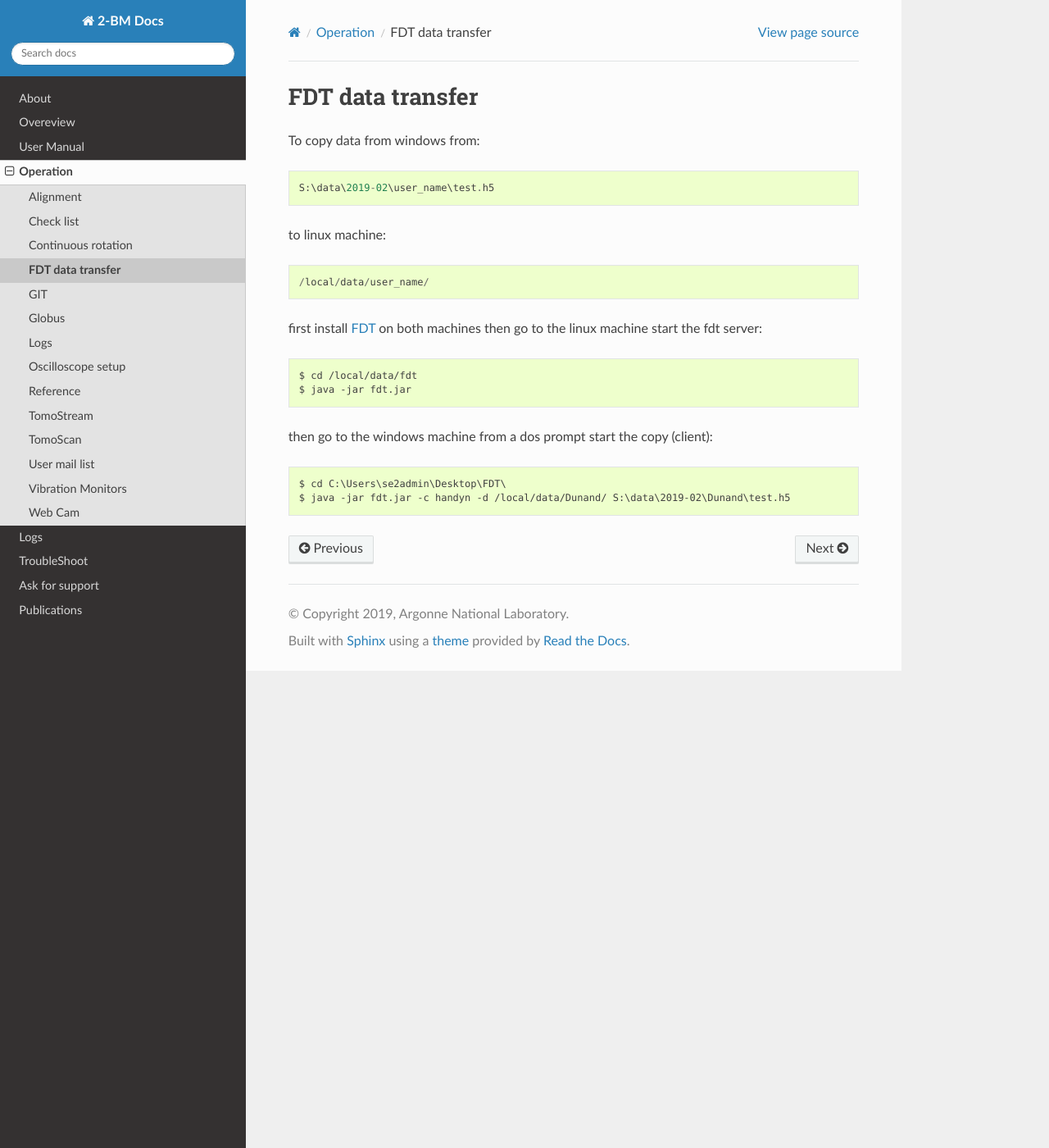
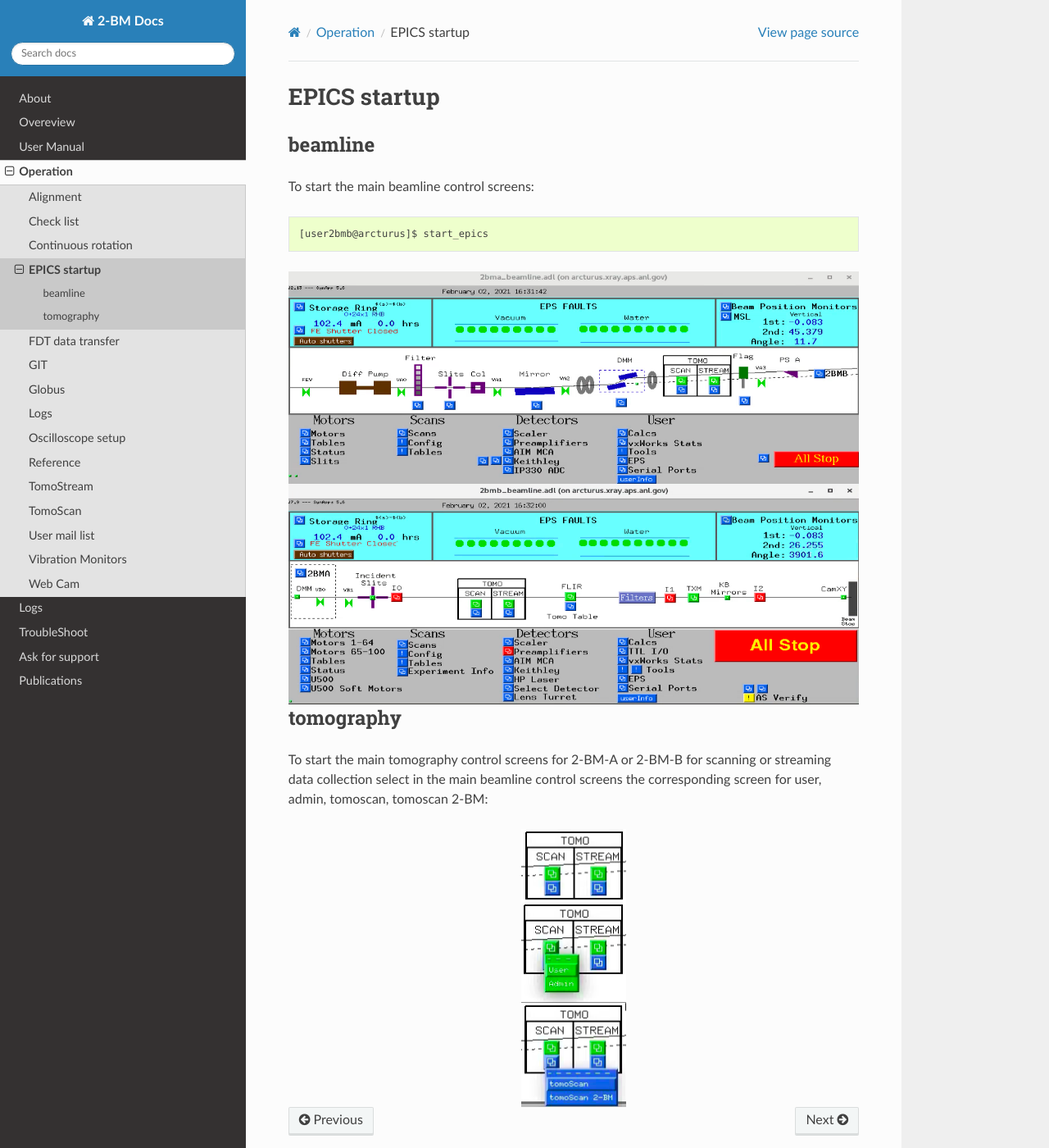
Before and after one commit to xray-imaging/2bm-docs, a Sphinx documentation site: the page built from docs/source/ops/item_004.rst, in a window 1280 px wide and 1400 px high. Shown: the whole window at 82% size. Built offline with Sphinx 7.4.7 and the Read the Docs theme 2.0.0, drawn with Linux system fonts in a browser that asks for light colours; the version number could not be read and is left out.

Commit message:
added EPICS startup instructions

```diff
--- a/docs/source/ops/item_004.rst
+++ b/docs/source/ops/item_004.rst
@@ -1,24 +1,39 @@
-FDT data transfer
-=================
+EPICS startup
+=============
 
-.. contents::
-   :local:
+beamline
+--------
 
-To copy data from windows from::
+To start the main beamline control screens::
 
-   S:\data\2019-02\user_name\test.h5
+   [user2bmb@arcturus]$ start_epics
 
-to linux machine::
+.. image:: ../img/2bma_beamline.png
+   :width: 720px
+   :align: center
+   :alt: 2bma_beamline
 
-   /local/data/user_name/
+.. image:: ../img/2bmb_beamline.png
+   :width: 720px
+   :align: center
+   :alt: 2bmb_beamline
 
-first install `FDT <http://monalisa.cern.ch/FDT/>`_ on both machines then go to the linux
-machine start the fdt server::
+tomography
+----------
 
-    $ cd /local/data/fdt
-    $ java -jar fdt.jar
+To start the main tomography control screens for 2-BM-A or 2-BM-B for scanning or streaming data collection select in the main beamline control screens the corresponding screen for user, admin, tomoscan, tomoscan 2-BM:
 
-then go to the windows machine from a dos prompt start the copy (client)::
+.. image:: ../img/tomo_01.png
+   :width: 128px
+   :align: center
+   :alt: tomo_01
 
-    $ cd C:\Users\se2admin\Desktop\FDT\
-    $ java -jar fdt.jar -c handyn -d /local/data/Dunand/ S:\data\2019-02\Dunand\test.h5
+.. image:: ../img/tomo_02.png
+   :width: 128px
+   :align: center
+   :alt: tomo_02
+
+.. image:: ../img/tomo_03.png
+   :width: 128px
+   :align: center
+   :alt: tomo_03
```
Also changed, not shown: docs/source/ops/item_005.rst (+18 -9 lines), docs/source/ops/item_006.rst (deleted, +0 -52 lines), docs/source/ops/item_007.rst (added, +15 -0 lines), docs/source/ops/item_009.rst (+41 -30 lines), docs/source/ops/item_011.rst (added, +41 -0 lines), docs/source/ops/item_020.rst (+0 -11 lines), docs/source/img/2bma_beamline.png (added), docs/source/img/2bmb_beamline.png (added), docs/source/img/tomo_01.png (added), docs/source/img/tomo_02.png (added), docs/source/img/tomo_03.png (added).
